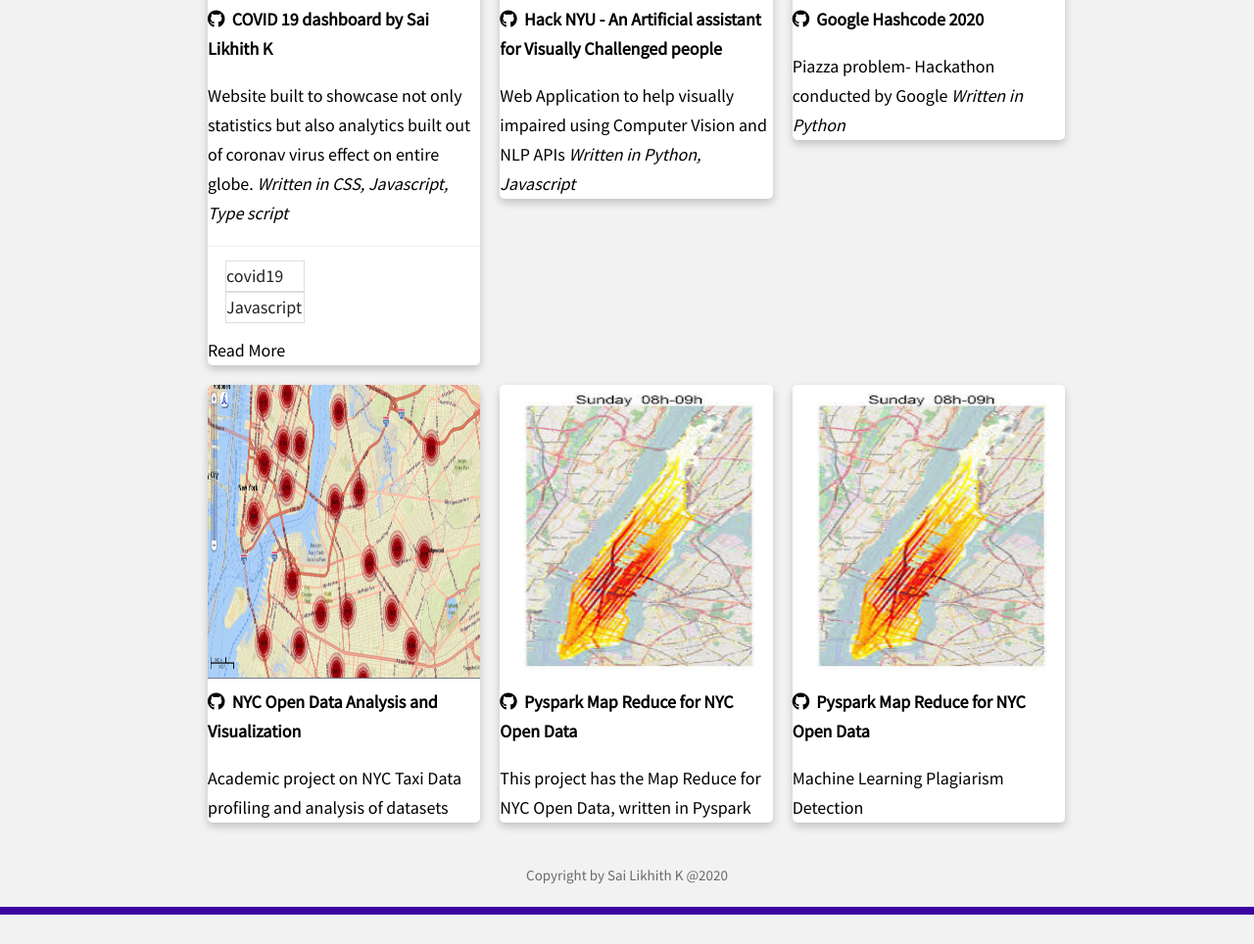
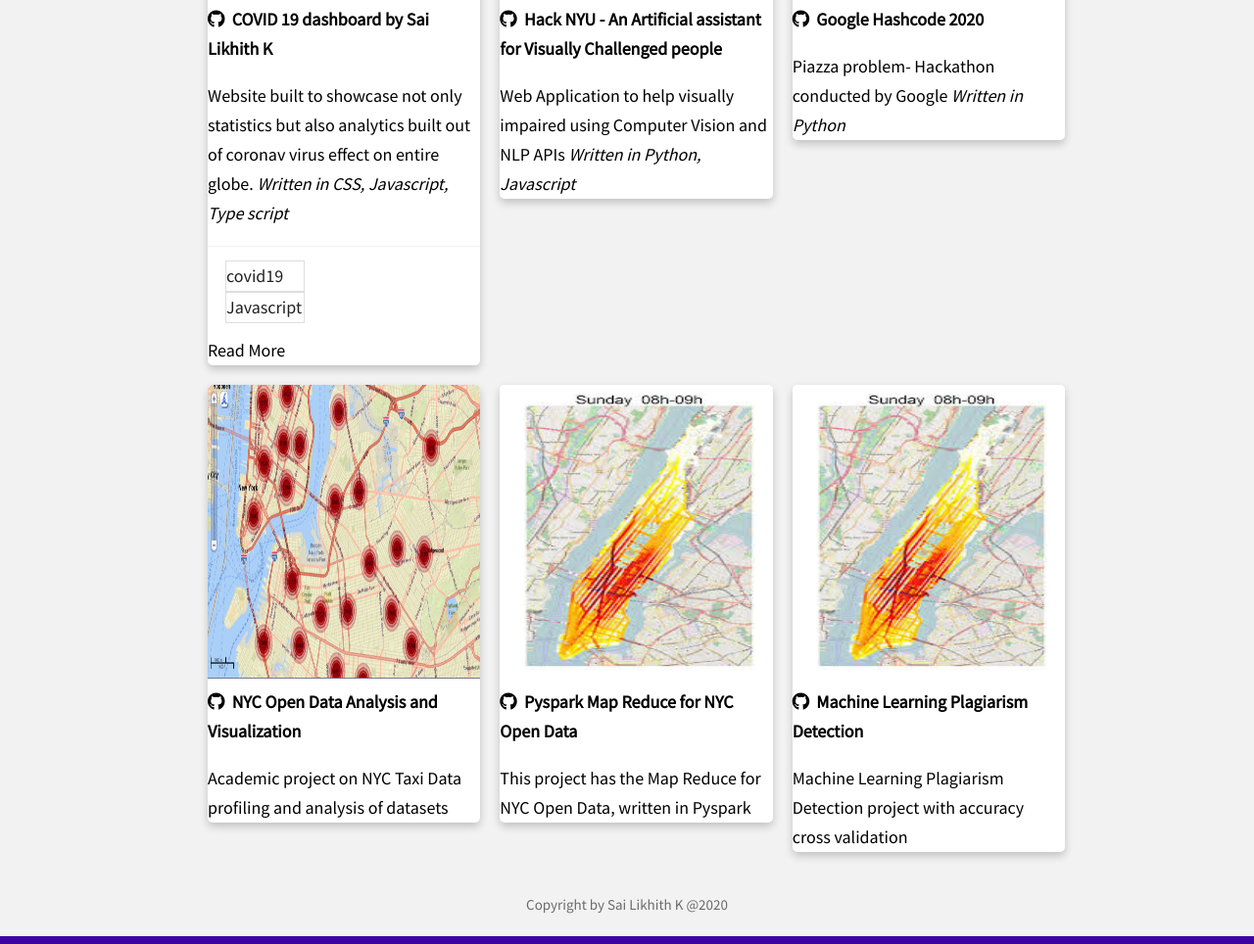
Before and after one commit to SaiLikhith7/Mywebsite, a Jekyll site: the page built from projects.html, in a window 1280 px wide, cut to the strip 442-1406 px from the top of the page. Shown: the whole strip at 98% size. Built offline with Jekyll 4.4.1, drawn with Linux system fonts in a browser that asks for light colours; nearby versions of some CDN libraries; before the commit the page ends 1376 px from its top, so only the background shows below that.

Commit message:
Update projects.html

```diff
--- a/_includes/projects.html
+++ b/_includes/projects.html
@@ -91,8 +91,8 @@
       <h5>
     <strong>
         <div class="card">
-          <a href="https://github.com/SaiLikhith7/Machine-Learning-Eng-Nanodegree-Udacity/tree/master/Plagiarism%20Detection"><img src="./img/images.jpg" alt="spark" style="width:100%;height:300px"><i class="fab fa-github"></i>&nbsp;&nbsp;<b>Pyspark Map Reduce for NYC Open Data</b>
-          <p>Machine Learning Plagiarism Detection</p></a>
+          <a href="https://github.com/SaiLikhith7/Machine-Learning-Eng-Nanodegree-Udacity/tree/master/Plagiarism%20Detection"><img src="./img/images.jpg" alt="spark" style="width:100%;height:300px"><i class="fab fa-github"></i>&nbsp;&nbsp;<b>Machine Learning Plagiarism Detection</b>
+          <p>Machine Learning Plagiarism Detection project with accuracy cross validation</p></a>
           </div>
           </strong>
       </h5>
```
